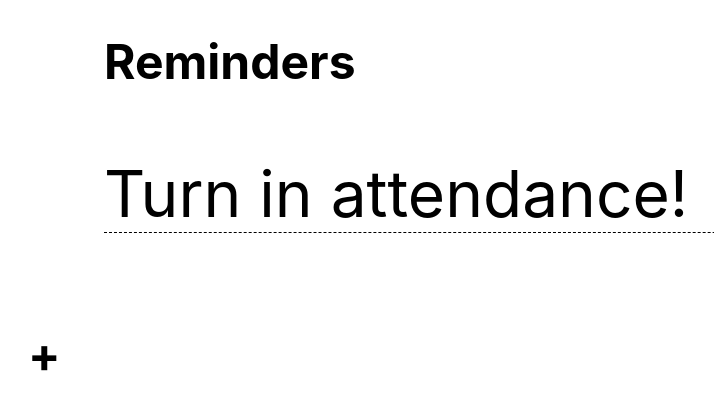
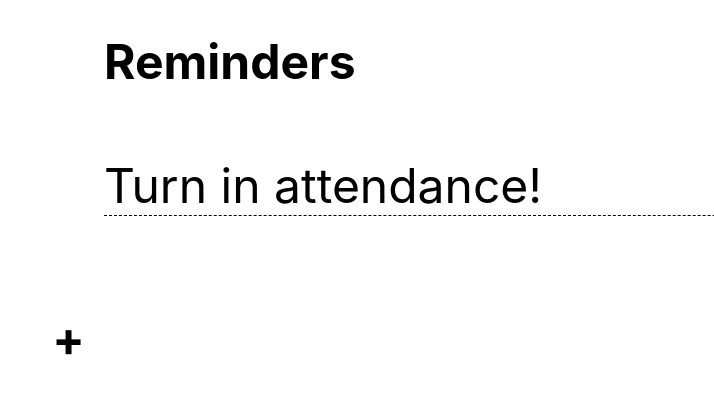
Before and after one commit to cembreyfarquhar/reminderApp, a React (Create React App) app in the folder reminder/: page / in a window 1280 px wide. Shown: the top 410 px of the page, without its empty margins (88-802 px from the left). Built offline with nearby package versions, Linux system fonts and the light colour scheme.

Commit message:
basic alarm functionality working using psuedo times

```diff
--- a/reminder/src/App.js
+++ b/reminder/src/App.js
@@ -8,19 +8,24 @@ import AddReminderForm from "./components/home-screen/reminders/forms/AddReminde
 const StyledApp = styled.div`
   box-sizing: border-box;
   height: 100vh;
-  font-size: 10px;
+  font-size: 1rem;
 `;
 
 class App extends Component {
-  state = {
+  constructor() {
+    super();
+    this.currentTime = 0;
+    this.state = {
       reminders: [
         {
           memo: "Turn in attendance!",
           date: "",
-        time: ""
+          time: "",
+          alarmTimes: [10, 15, 25]
         }
       ]
     };
+  }
 
   submitReminder = reminder => {
     this.setState(prevState => ({
@@ -28,38 +33,26 @@ class App extends Component {
     }));
   };
 
-  // play = () => {
-  //   const sound = new Audio("http://streaming.tdiradio.com:8000/house.mp3");
-  //   sound.play();
-  //   alert(this.state.reminders[0].memo);
-  //   sound.pause();
-  //   sound.currentTime= 0;
-  // };
-
-  // alarm = () => {
-  //   setInterval(() => {
-  //     const date =
-  //       new Date().getHours().toString() +
-  //       ":" +
-  //       new Date().getMinutes().toString() +
-  //       ":" +
-  //       new Date().getSeconds().toString();
-  //     date === this.state.reminders[0].time ? this.play() : console.log(date);
-  //   }, 1000);
-  // };
-
   // START HERE !!!!!!!!!!!!!!!!!!!!!!!!!!!!!!!!!!!!!!!!!!!!!!!!!!!!!!!!!!!!!!!!!!!!!!!!!!!!!!!!!!!!!!!!
   listenForReminders = () => {
-    const triggeredEvent = this.state.reminders.filter(reminder => {
-      return reminder.time === 2;
-    })
-  }
+    // const currentTime = Date.now();
+    this.currentTime++;
+    console.log(this.currentTime);
+    const readyReminders = this.state.reminders.filter(reminder => {
+      const check = reminder.alarmTimes.map(time => {
+        return time < this.currentTime + 2 && time > this.currentTime - 2;
+      });
+      return check.includes(true);
+    });
+
+    readyReminders.length > 0 ? console.log(JSON.stringify(readyReminders)) : console.log("no reminders");
+
+    setTimeout(this.listenForReminders, 3000);
+  };
 
   // On mounting, listens for reminders every minute
   componentDidMount() {
-    setInterval(() => {
     this.listenForReminders();
-    }, 60000);
   }
 
   render() {
--- a/reminder/src/components/home-screen/reminders/Reminder.js
+++ b/reminder/src/components/home-screen/reminders/Reminder.js
@@ -12,7 +12,7 @@ const StyledReminder = styled.div`
 
 
 const StyledReminderText = styled.div`
-  font-size: 4rem;
+  font-size: 3rem;
   grid-column: 2 / 3;
   border-bottom: 1px dashed black;
 `;
--- a/reminder/src/index.css
+++ b/reminder/src/index.css
@@ -6,6 +6,7 @@ body {
     sans-serif;
   -webkit-font-smoothing: antialiased;
   -moz-osx-font-smoothing: grayscale;
+  box-sizing: border-box;
 }
 
 code {
```
Lines whose indentation alone changed are shown as unchanged.
